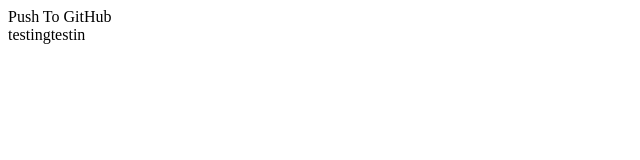
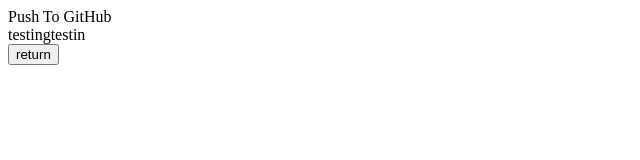
Before and after one commit to Hadi-Dainil/example, a plain HTML site: page src/main/webapp/index.html in a window 1280 px wide. Shown: the whole page, without its empty margins (0-640 px from the left). Drawn offline with Linux system fonts and the light colour scheme.

Commit message:
Update index.html

```diff
--- a/src/main/webapp/index.html
+++ b/src/main/webapp/index.html
@@ -7,5 +7,8 @@
 <body>
 Push To GitHub<br>
   testingtestin
+  <form action="../../../index.html" method="post">
+    <input type="submit" value="return">
+  </form>
 </body>
 </html>
```
